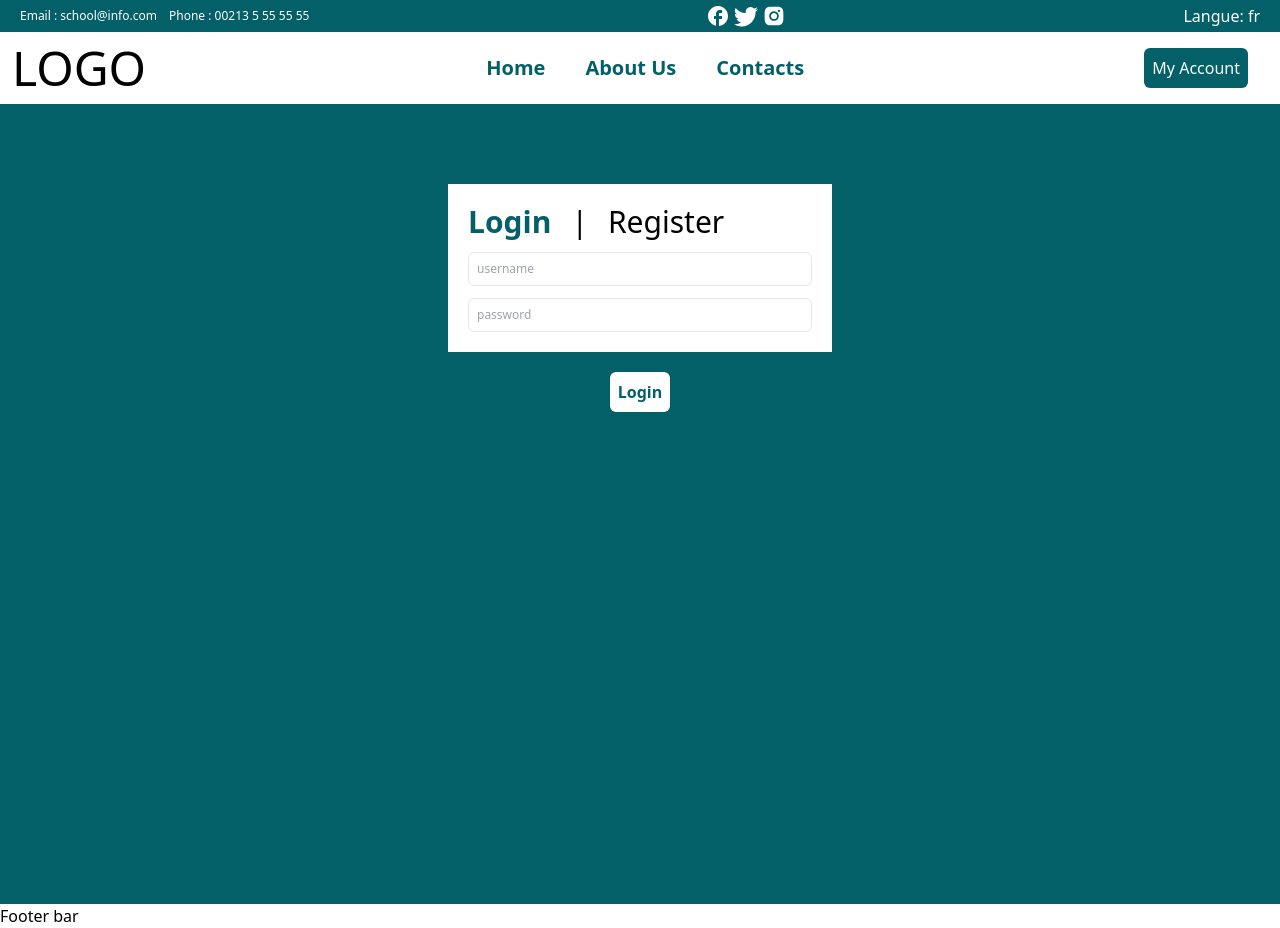
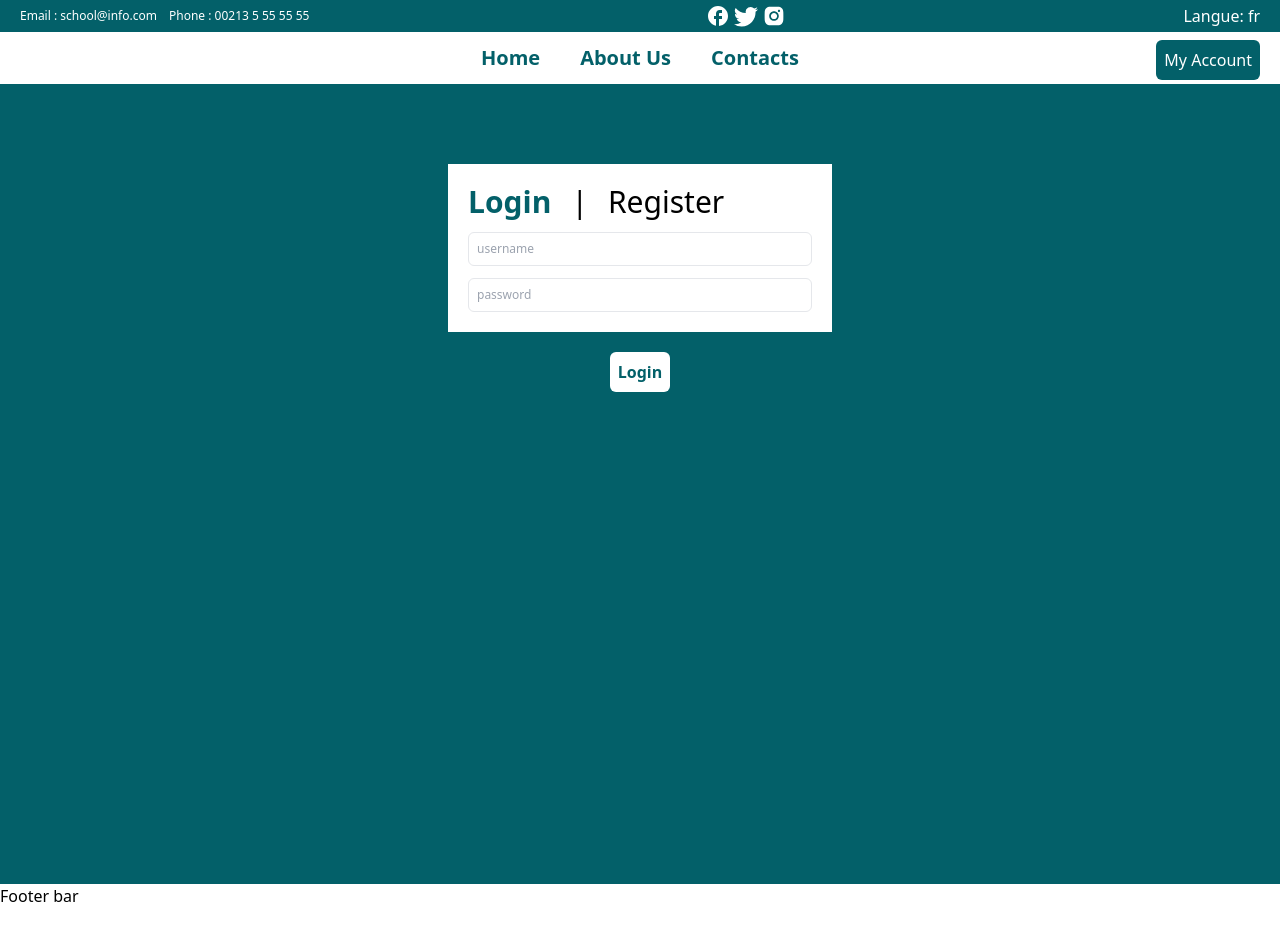
Before and after one commit to BilHub/SchoolManagementSystem-Front, a React (Create React App) app: page /login in a window 1280 px wide. Built offline with nearby package versions, Linux system fonts and the light colour scheme.

Commit message:
fixing register

```diff
--- a/src/components/accountPanel/courses/class/TableClass.js
+++ b/src/components/accountPanel/courses/class/TableClass.js
@@ -57,10 +57,6 @@ const TableClass = memo(({ classList, refetch, setClassList }) => {
         <p>{item.students_number}</p>
         <div className="flex gap-3 text-xl justify-center">
           <button
-            // onClick={() => {
-            //   openModal();
-            //   setSelectedSubject(item);
-            // }}
             onClick={() => {
               navigate(`edit_subject/${item.id}`, {
                 state: {
--- a/src/components/accountPanel/courses/commun/SelectCourses.js
+++ b/src/components/accountPanel/courses/commun/SelectCourses.js
@@ -11,7 +11,7 @@ const SelectCourses = () => {
 
   return (
     <div className="flex gap-10 justify-center">
-      <p className="text-xl font-semibold italic">Filter</p>
+      {/* <p className="text-xl font-semibold italic">Filter</p> */}
       <SelectLevel />
       <div>
         <span className="text-primary-green font-semibold">Subject: </span>
--- a/src/components/accountPanel/courses/commun/SelectLevel.js
+++ b/src/components/accountPanel/courses/commun/SelectLevel.js
@@ -36,6 +36,7 @@ const SelectLevel = () => {
 
   return (
     <div className="flex gap-10">
+      <p className="text-xl font-semibold italic">Filter</p>
       <div>
         <span className="text-primary-green font-semibold">Cycle: </span>
         <select
--- a/src/components/accountPanel/schedule/SchoolCalendar.js
+++ b/src/components/accountPanel/schedule/SchoolCalendar.js
@@ -13,6 +13,7 @@ import axios from "axios";
 import "./index.css";
 import SelectCourses from "../courses/commun/SelectCourses";
 import { useSelector } from "react-redux";
+import SelectLevel from "../courses/commun/SelectLevel";
 
 const locales = {
   "en-US": require("date-fns/locale/en-US"),
@@ -69,14 +70,15 @@ const SchoolCalendar = ({ showToolBar }) => {
   }
 
   useEffect(() => {
-    scheduleService.getEventList(selectedClassId).then((response) => {
+    scheduleService.getEventList(selectedLevelId).then((response) => {
       setEventList(response.data);
     });
   }, [selectedClassId]);
 
   return (
     <div className="ml-10 mt-5 h-screen flex flex-col justify-center items-center gap-10 w-full">
-      <SelectCourses />
+      {/* <SelectCourses /> */}
+      <SelectLevel />
       <Calendar
         className="w-4/5"
         localizer={localizer}
--- a/src/components/layout/Header.js
+++ b/src/components/layout/Header.js
@@ -3,10 +3,7 @@ import { Link } from "react-router-dom";
 
 const Header = () => {
   return (
-    <div className="sticky top-[32px] flex justify-between p-3 items-center bg-white z-10">
-      <div className="text-5xl">
-        <Link to="/">LOGO</Link>
-      </div>
+    <div className="sticky top-[32px] flex justify-center p-3 items-center bg-white z-10">
       <div className="flex text-primary-green items-center">
         <ul className="flex gap-10 text-xl font-semibold">
           <li className="flex">
@@ -21,7 +18,7 @@ const Header = () => {
         </ul>
       </div>
       <div className="text-white">
-        <button className="mr-5 bg-primary-green p-2 rounded-md">
+        <button className="bg-primary-green p-2 rounded-md absolute top-0 right-0 mr-5 mt-2">
           <Link to="/register"> My Account</Link>
         </button>
       </div>
--- a/src/services/authService.js
+++ b/src/services/authService.js
@@ -6,7 +6,10 @@ const API_URL = "http://127.0.0.1:8000/api/v1/";
 
 const registerAPI = (body) => {
   return axios.post(API_URL + "school/create_school_account/", body, {
-    headers: authHeader(),
+    headers: {
+      "Content-Type": "application/json",
+      accept: "application/json",
+    },
   });
 };
 
--- a/src/services/scheduleService.js
+++ b/src/services/scheduleService.js
@@ -2,17 +2,14 @@ import axios from "axios";
 
 const token = JSON.parse(localStorage.getItem("token"));
 
-const getEventList = (subject_id) => {
-  return axios.get(
-    `http://127.0.0.1:8000/api/v1/schedule/?subject=${subject_id}`,
-    {
-      headers: {
-        "Content-Type": "application/json",
-        accept: "application/json",
-        Authorization: "JWT " + token,
-      },
-    }
-  );
+const getEventList = (level_id) => {
+  return axios.get(`http://127.0.0.1:8000/api/v1/schedule/?level=${level_id}`, {
+    headers: {
+      "Content-Type": "application/json",
+      accept: "application/json",
+      Authorization: "JWT " + token,
+    },
+  });
 };
 
 const scheduleService = { getEventList };
```
